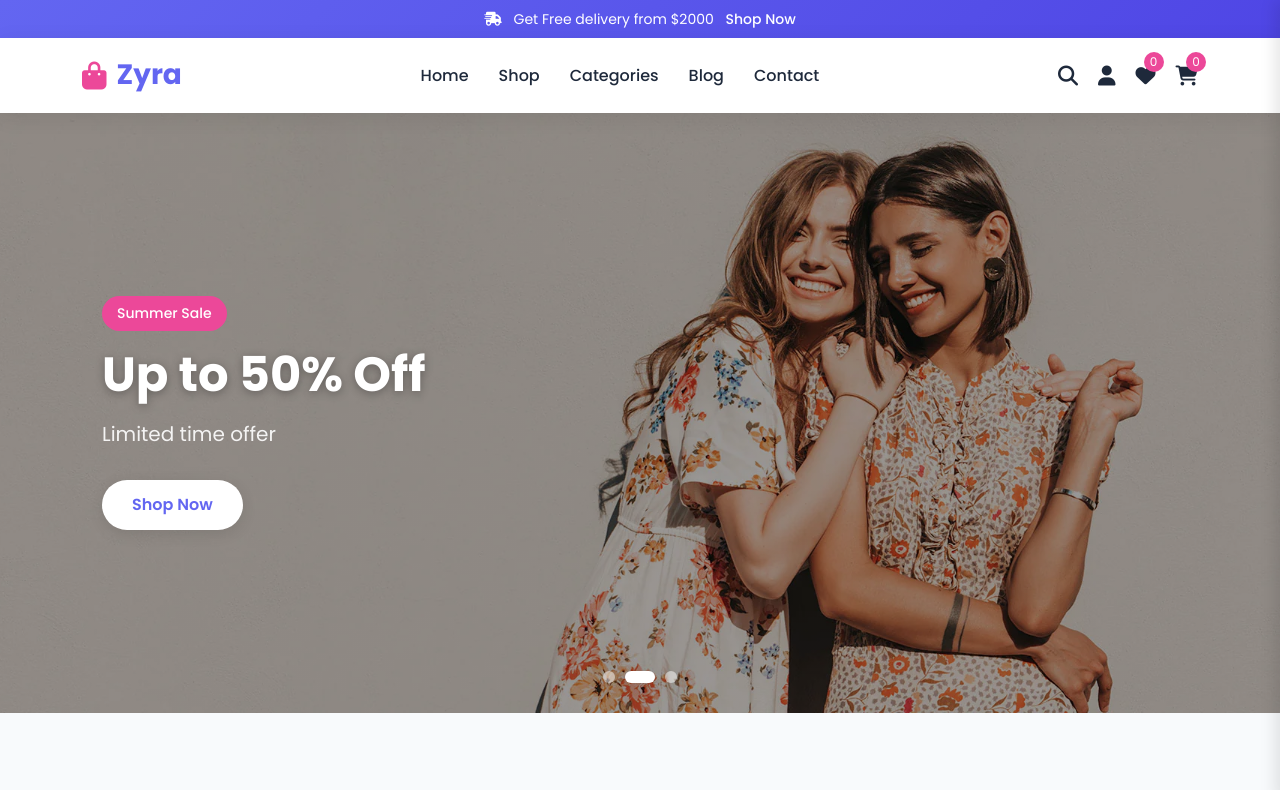
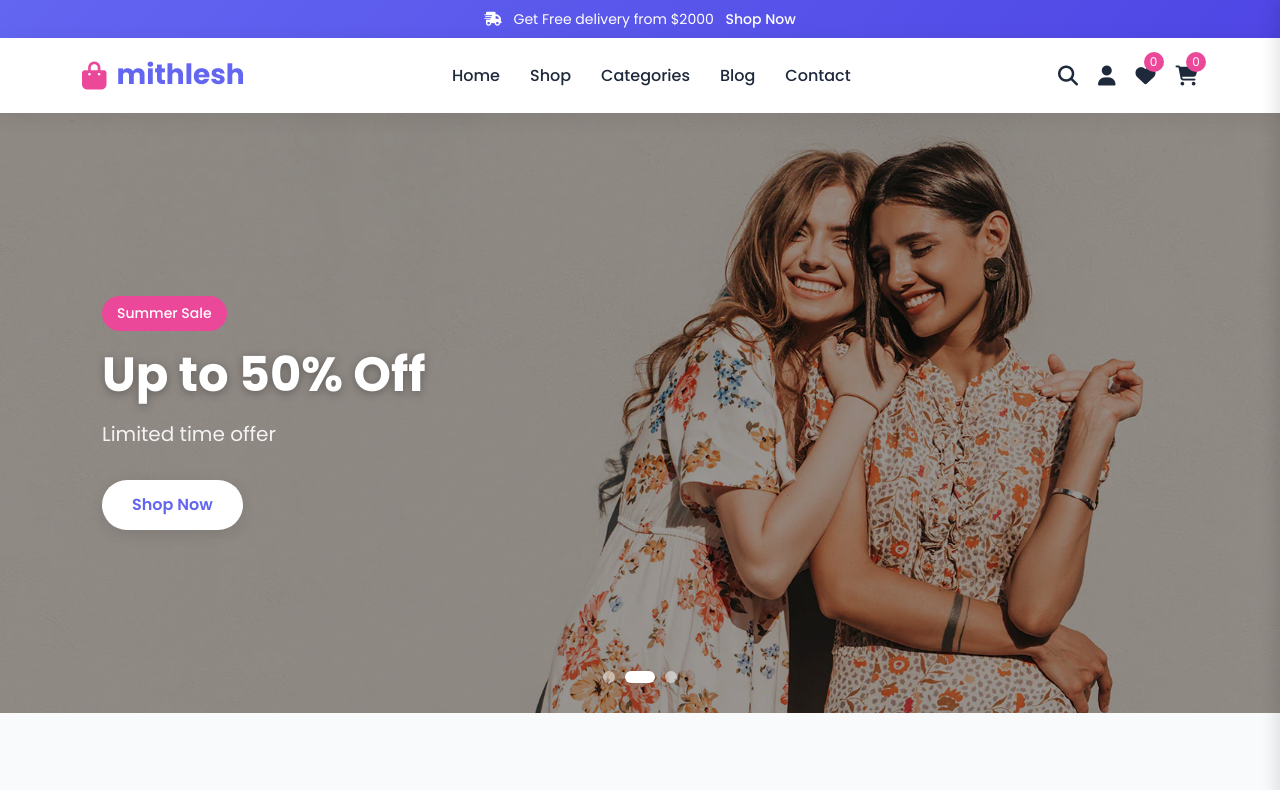
Before and after one commit to dipayan-maity/zyrafashion, a plain HTML site: page index.html in a window 1280 px wide. Shown: the top 790 px of the page. Drawn offline with nearby package versions, Linux system fonts and the light colour scheme.

Commit message:
logo change

```diff
--- a/index.html
+++ b/index.html
@@ -49,7 +49,7 @@
                 <div class="logo-section">
                     <a href="#" class="logo">
                         <i class="fas fa-shopping-bag"></i>
-                        Zyra
+                        mithlesh
                     </a>
                 </div>
 
```
